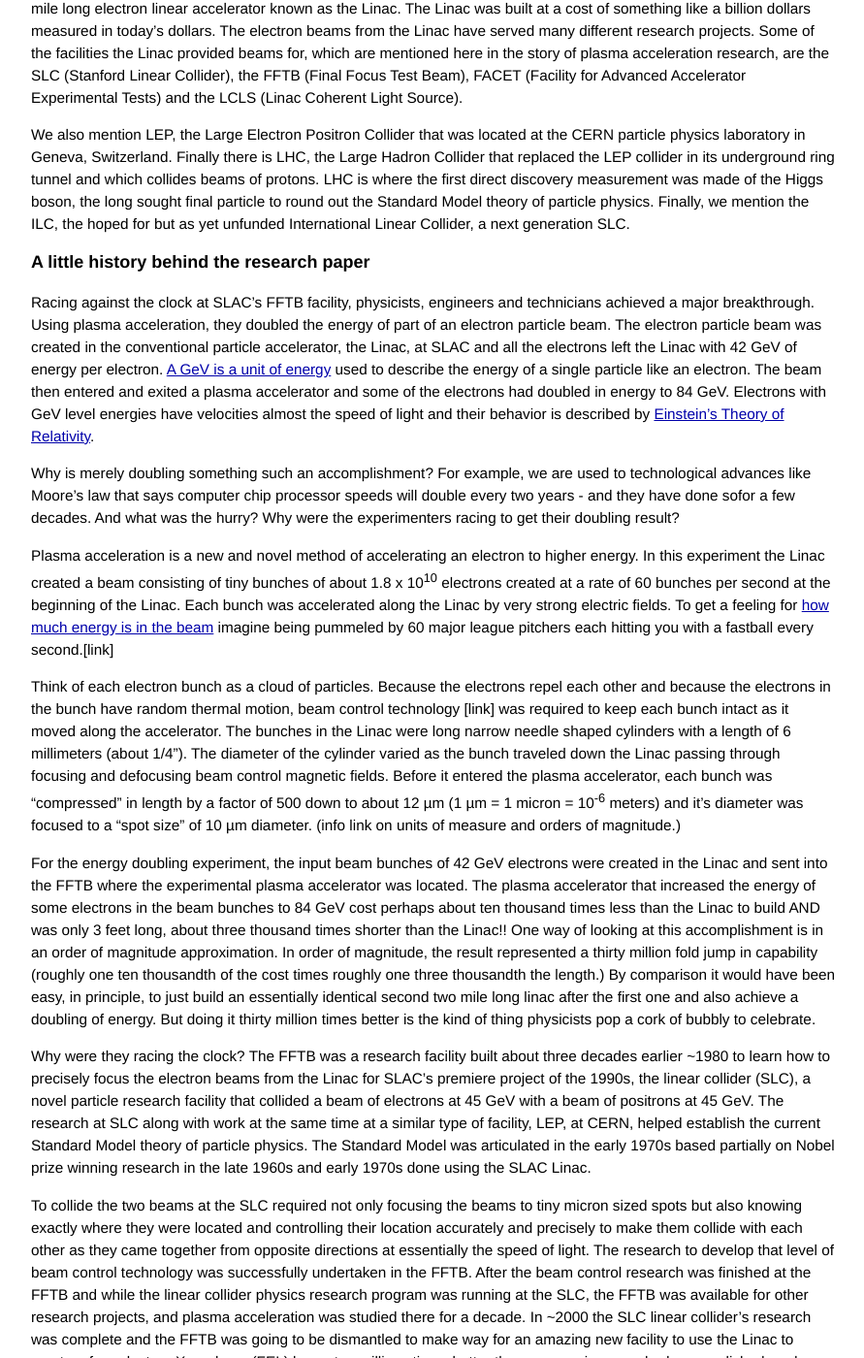
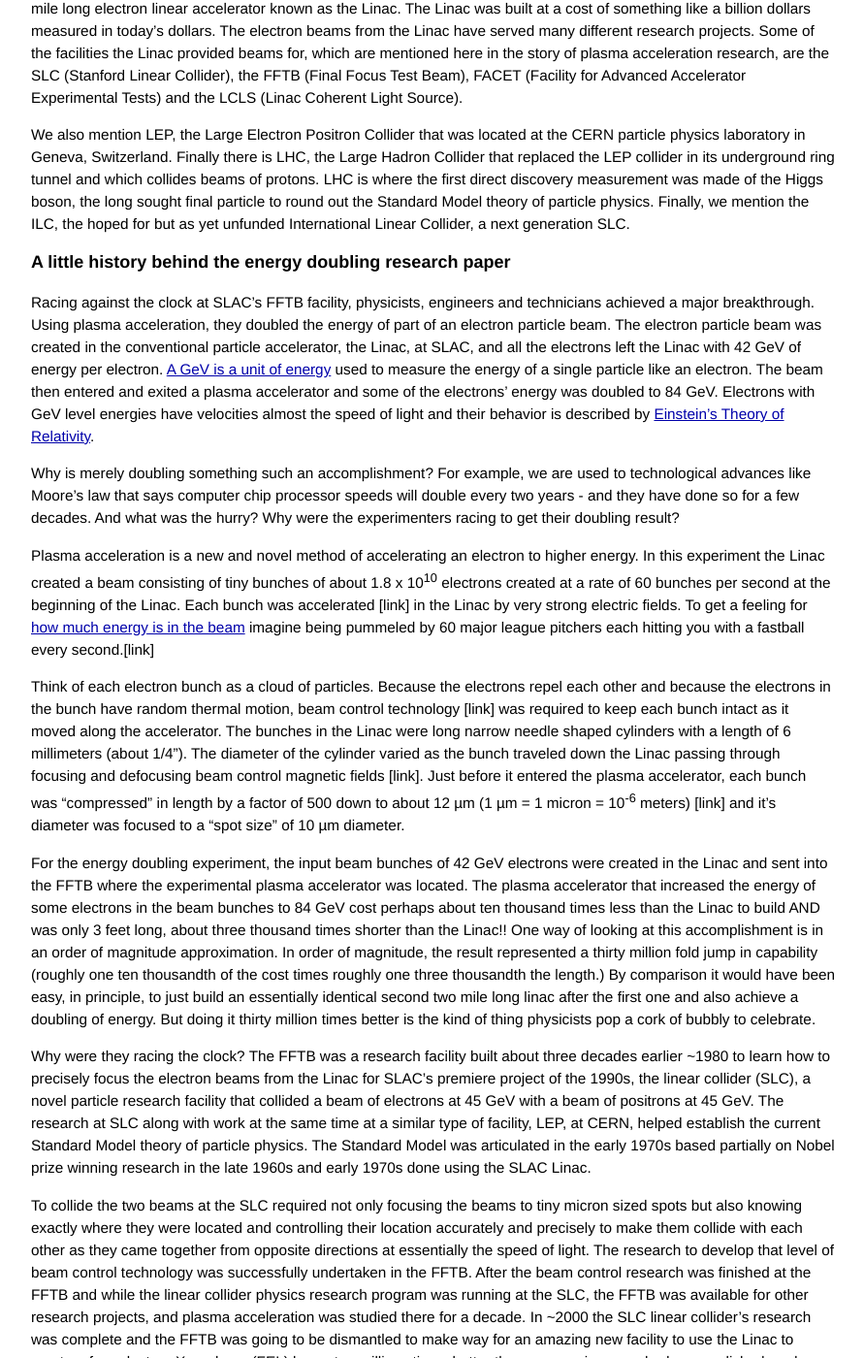
Before and after one commit to grbfacet/facet, a Jekyll site: the page built from energy-doubling-exposition.md, in a window 1280 px wide and 1400 px high, scrolled down 1460 px. Shown: the whole window at 97% size, without its empty margins (193-1084 px from the left). Built offline with Jekyll 4.4.1, drawn with Linux system fonts in a browser that asks for light colours.

Commit message:
Update energy-doubling-exposition.md

```diff
--- a/energy-doubling-exposition.md
+++ b/energy-doubling-exposition.md
@@ -33,15 +33,15 @@
 
 We also mention LEP, the Large Electron Positron Collider that was located at the CERN particle physics laboratory in Geneva, Switzerland. Finally there is LHC, the Large Hadron Collider that replaced the LEP collider in its underground ring tunnel and which collides beams of protons. LHC is where the first direct discovery measurement was made of the Higgs boson, the long sought final particle to round out the Standard Model theory of particle physics. Finally, we mention the ILC, the hoped for but as yet unfunded International Linear Collider, a next generation SLC.
 
-### A little history behind the research paper
+### A little history behind the energy doubling research paper
 
-Racing against the clock at SLAC’s FFTB facility, physicists, engineers and technicians achieved a major breakthrough. Using plasma acceleration, they doubled the energy of part of an electron particle beam. The electron particle beam was created in the conventional particle accelerator, the Linac, at SLAC and all the electrons left the Linac with 42 GeV of energy per electron. [A GeV is a unit of energy](/relativity-tutorial.html#the-electron-volt-ev-an-atomic-sized-unit-of-energy) used to describe the energy of a single particle like an electron. The beam then entered and exited a plasma accelerator and some of the electrons had doubled in energy to 84 GeV. Electrons with GeV level energies have velocities almost the speed of light and their behavior is described by [Einstein's Theory of Relativity](/relativity-tutorial.html#relativity-theory).
+Racing against the clock at SLAC’s FFTB facility, physicists, engineers and technicians achieved a major breakthrough. Using plasma acceleration, they doubled the energy of part of an electron particle beam. The electron particle beam was created in the conventional particle accelerator, the Linac, at SLAC, and all the electrons left the Linac with 42 GeV of energy per electron. [A GeV is a unit of energy](/relativity-tutorial.html#the-electron-volt-ev-an-atomic-sized-unit-of-energy) used to measure the energy of a single particle like an electron. The beam then entered and exited a plasma accelerator and some of the electrons' energy was doubled to 84 GeV. Electrons with GeV level energies have velocities almost the speed of light and their behavior is described by [Einstein's Theory of Relativity](/relativity-tutorial.html#relativity-theory).
 
-Why is merely doubling something such an accomplishment?  For example, we are used to technological advances like Moore’s law that says computer chip processor speeds will double every two years - and they have done sofor a few decades. And what was the hurry? Why were the experimenters racing to get their doubling result?
+Why is merely doubling something such an accomplishment?  For example, we are used to technological advances like Moore’s law that says computer chip processor speeds will double every two years - and they have done so for a few decades. And what was the hurry? Why were the experimenters racing to get their doubling result?
 
-Plasma acceleration is a new and novel method of accelerating an electron to higher energy. In this experiment the Linac created a beam consisting of tiny bunches of about 1.8 x 10<sup>10</sup> electrons created at a rate of 60 bunches per second at the beginning of the Linac. Each bunch was accelerated along the Linac by very strong electric fields. To get a feeling for [how much energy is in the beam](/relativity-tutorial.html#the-beam-bunch-energy) imagine being pummeled by 60 major league pitchers each hitting you with a fastball every second.[link]
+Plasma acceleration is a new and novel method of accelerating an electron to higher energy. In this experiment the Linac created a beam consisting of tiny bunches of about 1.8 x 10<sup>10</sup> electrons created at a rate of 60 bunches per second at the beginning of the Linac. Each bunch was accelerated [link] in the Linac by very strong electric fields. To get a feeling for [how much energy is in the beam](/relativity-tutorial.html#the-beam-bunch-energy) imagine being pummeled by 60 major league pitchers each hitting you with a fastball every second.[link]
 
-Think of each electron bunch as a cloud of particles. Because the electrons repel each other and because the electrons in the bunch have random thermal motion, beam control technology [link] was required to keep each bunch intact as it moved along the accelerator. The bunches in the Linac were long narrow needle shaped cylinders with a length of 6 millimeters (about 1/4"). The diameter of the cylinder varied as the bunch traveled down the Linac passing through focusing and defocusing beam control magnetic fields. Before it entered the plasma accelerator, each bunch was “compressed” in length by a factor of 500 down to about 12 µm (1 µm = 1 micron = 10<sup>-6</sup> meters) and it’s diameter was focused to a “spot size” of 10 µm diameter. (info link on units of measure and orders of magnitude.)
+Think of each electron bunch as a cloud of particles. Because the electrons repel each other and because the electrons in the bunch have random thermal motion, beam control technology [link] was required to keep each bunch intact as it moved along the accelerator. The bunches in the Linac were long narrow needle shaped cylinders with a length of 6 millimeters (about 1/4"). The diameter of the cylinder varied as the bunch traveled down the Linac passing through focusing and defocusing beam control magnetic fields [link]. Just before it entered the plasma accelerator, each bunch was “compressed” in length by a factor of 500 down to about 12 µm (1 µm = 1 micron = 10<sup>-6</sup> meters) [link] and it’s diameter was focused to a “spot size” of 10 µm diameter.
 
 For the energy doubling experiment, the input beam bunches of 42 GeV electrons were created in the Linac and sent into the FFTB where the experimental plasma accelerator was located. The plasma accelerator that increased the energy of some electrons in the beam bunches to 84 GeV cost perhaps about ten thousand times less than the Linac to build AND was only 3 feet long, about three thousand times shorter than the Linac!! One way of looking at this accomplishment is in an order of magnitude approximation. In order of magnitude, the result represented a thirty million fold jump in capability (roughly one ten thousandth of the cost times roughly one three thousandth the length.) By comparison it would have been easy, in principle, to just build an essentially identical second two mile long linac after the first one and also achieve a doubling of energy. But doing it thirty million times better is the kind of thing physicists pop a cork of bubbly to celebrate.
 
```
